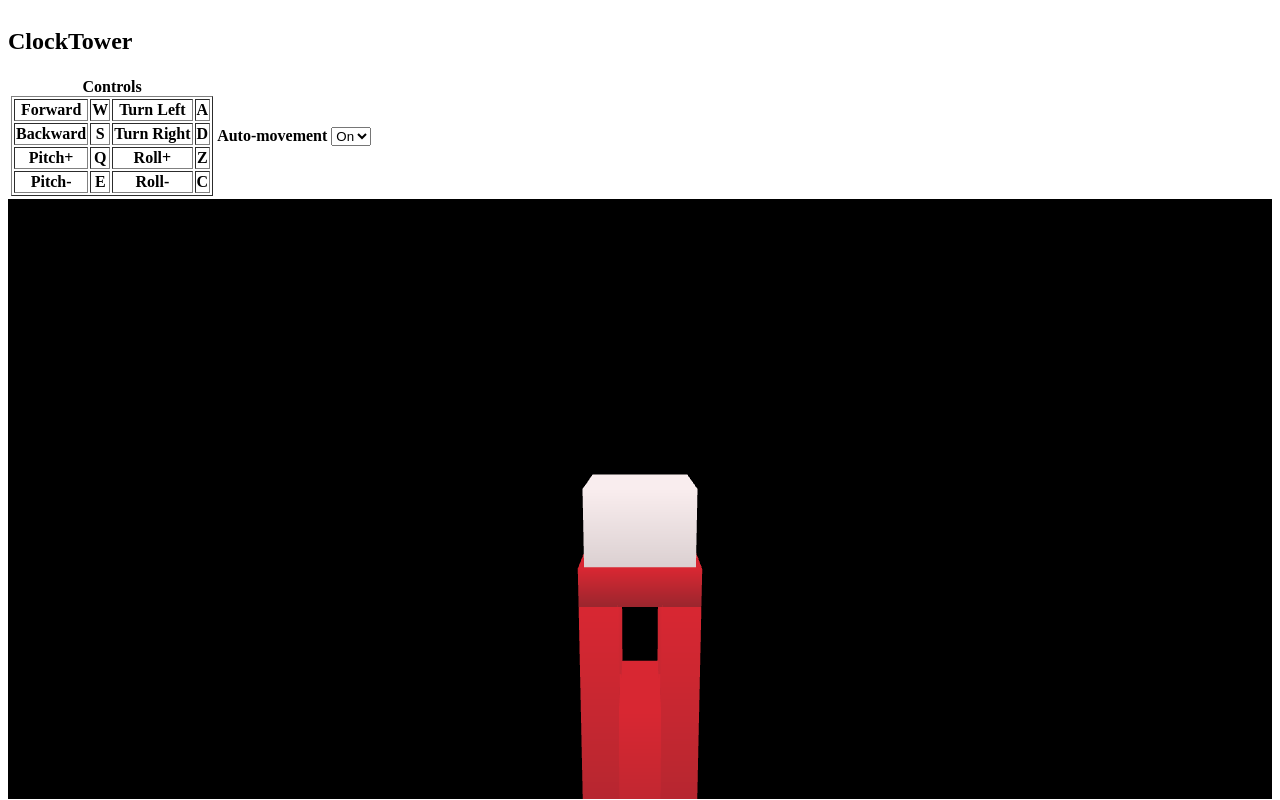
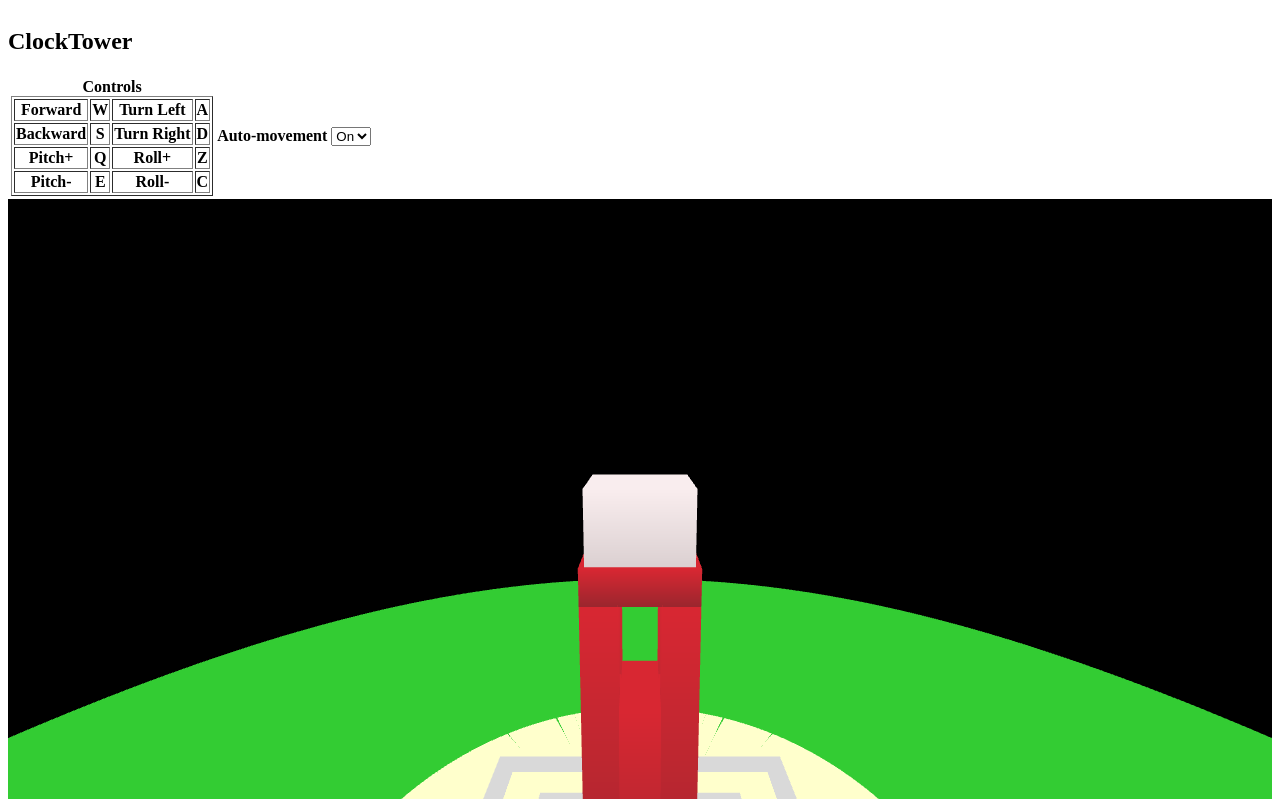
Before and after one commit to CameronSprowls/computerGraphicsProject1, a plain HTML site: page index.html in a window 1280 px wide. Drawn offline with Linux system fonts and the light colour scheme.

Commit message:
Changed the trash can around a bit, still needs work; should be floating in space, it's fine. Got a lot done with the shrubbery and the general scenery

```diff
--- /dev/null
+++ b/geometry/Shrubbery.js
@@ -0,0 +1,144 @@
+/***
+ created by cameron sprowls
+ **/
+
+class Shrubbery extends ObjectGroup {
+    /***
+     * @param gl the open gl program that will draw the shape
+     *
+     */
+    constructor (gl) {
+        super(gl);
+
+        // Base essentials
+        let baseColor = vec3.fromValues(217 / 255, 217 / 255, 217 / 255);
+        let baseHeight = 0.02;
+
+        let partOfBase1 = new PolygonalPrism(gl, {
+            topRadius: .05,
+            bottomRadius: .05,
+            numSides: 4,
+            height: baseHeight,
+            topColor: baseColor,
+            bottomColor: baseColor
+        });
+
+        this.group.push(partOfBase1);
+
+        let partOfBase2, partOfBase3;
+        for (let i = 1; i < 4; i++) {
+
+            partOfBase2 = new PolygonalPrism(gl, {
+                topRadius: .05,
+                bottomRadius: .05,
+                numSides: 4,
+                height: baseHeight,
+                topColor: baseColor,
+                bottomColor: baseColor
+            });
+            mat4.translate(partOfBase2.coordFrame, partOfBase2.coordFrame, vec3.fromValues(-0.05 * i, -0.05 * i, 0));
+
+            partOfBase3 = new PolygonalPrism(gl, {
+                topRadius: .05,
+                bottomRadius: .05,
+                numSides: 4,
+                height: baseHeight,
+                topColor: baseColor,
+                bottomColor: baseColor
+            });
+            mat4.translate(partOfBase3.coordFrame, partOfBase3.coordFrame, vec3.fromValues(-0.05 * i, 0.05 * i, 0));
+
+            this.group.push(partOfBase2, partOfBase3);
+        }
+
+        let partOfBase4, partOfBase5;
+        let identity = mat4.create();
+        for (let i = 1; i < 4; i++){
+            partOfBase4 = new PolygonalPrism(gl, {
+                topRadius: .05,
+                bottomRadius: .05,
+                numSides: 4,
+                height: baseHeight,
+                topColor: baseColor,
+                bottomColor: baseColor
+            });
+
+            identity[12] = -.15;
+            identity[13] = -.15;
+            mat4.multiply(partOfBase4.coordFrame, identity, partOfBase4.coordFrame);
+
+            identity[12] = .05 * i;
+            identity[13] = -.05 * i;
+            mat4.multiply(partOfBase4.coordFrame, identity, partOfBase4.coordFrame);
+
+            partOfBase5 = new PolygonalPrism(gl, {
+                topRadius: .05,
+                bottomRadius: .05,
+                numSides: 4,
+                height: baseHeight,
+                topColor: baseColor,
+                bottomColor: baseColor
+            });
+            identity[12] = -.15;
+            identity[13] = .15;
+            mat4.multiply(partOfBase5.coordFrame, identity, partOfBase5.coordFrame);
+
+            identity[12] = .05 * i;
+            identity[13] = .05 * i;
+            mat4.multiply(partOfBase5.coordFrame, identity, partOfBase5.coordFrame);
+
+            this.group.push(partOfBase4, partOfBase5);
+        }
+
+        let partOfBase6 = new PolygonalPrism(gl, {
+            topRadius: .05,
+            bottomRadius: .05,
+            numSides: 4,
+            height: baseHeight,
+            topColor: baseColor,
+            bottomColor: baseColor
+        });
+        mat4.translate(partOfBase6.coordFrame, partOfBase6.coordFrame, vec3.fromValues(0.3, 0, 0));
+        this.group.push(partOfBase6);
+
+
+        let partOfBase7, partOfBase8;
+        identity = mat4.create();
+        for (let i = 1; i < 6; i++){
+            partOfBase7 = new PolygonalPrism(gl, {
+                topRadius: .05,
+                bottomRadius: .05,
+                numSides: 4,
+                height: baseHeight,
+                topColor: baseColor,
+                bottomColor: baseColor
+            });
+            identity[12] = .3;
+            identity[13] = 0;
+            mat4.multiply(partOfBase7.coordFrame, identity, partOfBase7.coordFrame);
+
+            identity[12] = -.05 * i;
+            identity[13] = -.05 * i;
+            mat4.multiply(partOfBase7.coordFrame, identity, partOfBase7.coordFrame);
+
+
+            partOfBase8 = new PolygonalPrism(gl, {
+                topRadius: .05,
+                bottomRadius: .05,
+                numSides: 4,
+                height: baseHeight,
+                topColor: baseColor,
+                bottomColor: baseColor
+            });
+            identity[12] = .3;
+            identity[13] = 0;
+            mat4.multiply(partOfBase8.coordFrame, identity, partOfBase8.coordFrame);
+
+            identity[12] = -.05 * i;
+            identity[13] = .05 * i;
+            mat4.multiply(partOfBase8.coordFrame, identity, partOfBase8.coordFrame);
+
+            this.group.push(partOfBase7, partOfBase8);
+        }
+    }
+}
--- a/geometry/TrashCan.js
+++ b/geometry/TrashCan.js
@@ -30,20 +30,50 @@ class TrashCan extends ObjectGroup {
         let base = new PolygonalPrism(gl, {
             topRadius: length,
             bottomRadius: length,
-            numSides: 4,
+            numSides: 360,
             height: height,
             topColor: color,
             bottomColor: color
         });
 
         let top = new PolygonalPrism(gl, {
-            topRadius: length/2,
-            bottomRadius: length/2,
-            numSides: 4,
+            topRadius: length,
+            bottomRadius: length,
+            numSides: 360,
             height: height/5,
             topColor: color,
             bottomColor: color
         });
+
+        let middle = new Torus(gl, {
+            majorRadius: length*0.25,
+            minorRadius: length*0.25,
+            majSubdiv: 50,
+            minSubdiv: 50,
+            topColor: vec3.fromValues(0, 0, 0),
+            bottomColor: vec3.fromValues(0, 0, 0),
+        });
+
+        /**
+        let ring;
+
+        for (let i = 0; i < 100; i += 5) {
+            ring = new Torus(gl, {
+                majorRadius: .001,
+                minorRadius: .001,
+                majSubdiv: 50,
+                minSubdiv: 50,
+                topColor: vec3.fromValues(Math.random(), Math.random(), Math.random()),
+                bottomColor: vec3.fromValues(Math.random(), Math.random(), Math.random()),
+            });
+            mat4.rotateY(ring.coordFrame, ring.coordFrame, glMatrix.toRadian(90));
+            mat4.rotateX(ring.coordFrame, ring.coordFrame, glMatrix.toRadian(i));
+            mat4.translate(ring.coordFrame, ring.coordFrame, vec3.fromValues(0, length, 0));
+            mat4.rotateX(ring.coordFrame, ring.coordFrame, glMatrix.toRadian(60));
+
+            this.group.push(ring);
+        }
+         **/
 
         let pillars = [];
         let pillarHeight = height/8;
@@ -53,23 +83,22 @@ class TrashCan extends ObjectGroup {
                 bottomRadius: length / 10,
                 numSides: 4,
                 height: pillarHeight,
-                //topColor: color,
-                //bottomColor: color
+                topColor: color,
+                bottomColor: color
             });
             pillars.push(pillar);
         }
 
         mat4.translate(top.coordFrame, top.coordFrame, vec3.fromValues(0, 0, height+pillarHeight));
+        mat4.translate(middle.coordFrame, middle.coordFrame, vec3.fromValues(0, 0, height+pillarHeight/2));
 
         // The four pillars
-        let offset = length/2;
-        mat4.translate(pillars[0].coordFrame, pillars[0].coordFrame, vec3.fromValues(offset, 0, height));
+        let offset = length*.65;
+        mat4.translate(pillars[0].coordFrame, pillars[0].coordFrame, vec3.fromValues(offset, offset, height));
         mat4.translate(pillars[1].coordFrame, pillars[1].coordFrame, vec3.fromValues(-1*offset, offset, height));
         mat4.translate(pillars[2].coordFrame, pillars[2].coordFrame, vec3.fromValues(offset, -1*offset, height));
         mat4.translate(pillars[3].coordFrame, pillars[3].coordFrame, vec3.fromValues(-1*offset, -1*offset, height));
 
-        this.group.push(base, top, pillars[0], pillars[1], pillars[2], pillars[3]);
-
-        //mat4.translate(this.coordFrame, this.coordFrame, vec3.fromValues(1,1,-1));
+        this.group.push(base, top, pillars[0], pillars[1], pillars[2], pillars[3], middle);
     }
 }
--- a/index.html
+++ b/index.html
@@ -17,6 +17,7 @@
     <script src="geometry/Brick.js"></script>
     <script src="geometry/ClockTower.js"></script>
     <script src="geometry/TrashCan.js"></script>
+    <script src="geometry/Shrubbery.js"></script>
     <style>
     html {
         height: 100%
--- a/render.js
+++ b/render.js
@@ -198,97 +198,63 @@ function moveForward() {
  * Currently draws the city in a bad grid, works for now until I can move the camera
  */
 function createObject() {
-    let count = 0;
-    /**
-    for (let i = 0; i < SIZE_OF_CITY; i++) {
-        let shape;
-        let shapeType = Math.random();
+    // "Grass"
+    let grassColor = vec3.fromValues(51/255, 204/255, 51/255);
+    let grass = new PolygonalPrism(gl, {
+        topRadius: 3,
+        bottomRadius: 3,
+        numSides: 360,
+        height: .001,
+        topColor: grassColor,
+        bottomColor: grassColor,
+    });
 
-        // Get a random shape to add. Either a polygonal prism, sphere, or a cone
-        if (shapeType < (1/3)) {
-            shape = new PolygonalPrism(gl, {
-                topRadius: SHAPE_RADIUS,
-                bottomRadius: .1,
-                numSides: 4,
-                height: Math.random()/2
-            });
-        } else if (shapeType > (2/3)) {
-            shape = new Sphere (gl,
-                SHAPE_RADIUS,
-                5,
-                undefined);
-            // Used to move the sphere up to ground level so it's not in the ground
-            shape.coordFrame[14] += SHAPE_RADIUS;
-        } else {
-            shape = new Cone(gl, {
-                radius: SHAPE_RADIUS,
-                height: Math.random()/2,
-            });
-        }
+    allObjs.push(grass);
 
-        // Weird way to set up a block, but it's the first thing I thought of, so I guess I'll leave it
-        if (i%9 === 0)
-            count = 0;
+    // Sidewalks
+    let sideWalkColor = vec3.fromValues(255/255, 255/255, 204/255);
+    let sidewalk = new PolygonalPrism(gl, {
+        topRadius: 1,
+        bottomRadius: 1,
+        numSides: 360,
+        height: .001,
+        topColor: sideWalkColor,
+        bottomColor: sideWalkColor,
+    });
+    mat4.translate(sidewalk.coordFrame, sidewalk.coordFrame, vec3.fromValues(0, 0, .0001));
+    allObjs.push(sidewalk);
 
-        mat4.translate(shape.coordFrame, shape.coordFrame, vec3.fromValues(i/10, count/2, 0));
-        allObjs.push(shape);
+    // The four surrounding shrubbery-thingies
+    let shrubbery;
+    for (let i = 0; i < 4; i++) {
+        shrubbery = new Shrubbery(gl);
 
-        count++;
+        mat4.rotateZ(shrubbery.coordFrame, shrubbery.coordFrame, glMatrix.toRadian(90 * i));
+        mat4.translate(shrubbery.coordFrame, shrubbery.coordFrame, mat4.fromValues(.5, 0, .0001));
+
+        allObjs.push(shrubbery);
     }
-     **/
-
-    // Basic shapes to get us started with a platform and some perspective
-    // Huge floor
-
-    let rgb;
-    let shape;
-        /**
-    let rgb = vec3.fromValues(66/255, 191/255, 244/255);
-    let shape = new PolygonalPrism(gl, {
-        topRadius: 100,
-        bottomRadius: 100,
-        numSides: 4,
-        height: .1,
-        topColor: rgb,
-        bottomColor: rgb
-    });
-    allObjs.push(shape);**/
-
-    // Red platform to build on
-    // rgb = vec3.fromValues(244/255, 66/255, 66/255);
-    // shape = new PolygonalPrism(gl, {
-    //     topRadius: 1,
-    //     bottomRadius: 1,
-    //     numSides: 4,
-    //     height: .1,
-    //     topColor: rgb,
-    //     bottomColor: rgb
-    // });
-    // mat4.translate(shape.coordFrame, shape.coordFrame, vec3.fromValues(0, 0, 1));
-
-
 
     // Start creating the scene
+    let cT = new ClockTower(gl);
+
     let trashCan1 = new TrashCan(gl, {
-        height: .1,
+        height: .15,
         length: .05,
         color: vec3.fromValues(14/255, 98/255, 234/255),
     });
-    mat4.rotateX(trashCan1.coordFrame, trashCan1.coordFrame, glMatrix.toRadian(30));
+    mat4.translate(trashCan1.coordFrame, trashCan1.coordFrame, vec3.fromValues(1, 1, 1));
 
-    let cT = new ClockTower(gl);
-
-    allObjs.push(cT);
-    allObjs.push(trashCan1);
+    allObjs.push(cT, trashCan1);
 
 }
 
 function resizeWindow() {
-  let w = window.innerWidth - 16;
-  let h = 0.75 * window.innerHeight;
-  canvas.width = w;
-  canvas.height = h;
-  mat4.perspective (projMat, glMatrix.toRadian(60), w/h, 0.05, 20);
-  gl.uniformMatrix4fv (projUnif, false, projMat);
-  gl.viewport(0, 0, w, h);
+    let w = window.innerWidth - 16;
+    let h = 0.75 * window.innerHeight;
+    canvas.width = w;
+    canvas.height = h;
+    mat4.perspective (projMat, glMatrix.toRadian(60), w/h, 0.05, 20);
+    gl.uniformMatrix4fv (projUnif, false, projMat);
+    gl.viewport(0, 0, w, h);
 }
```
